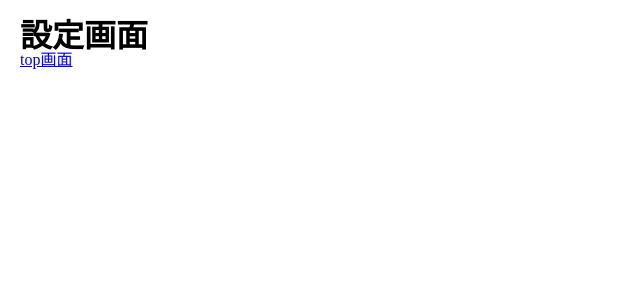
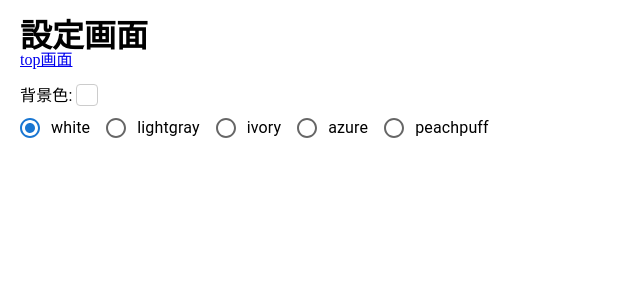
Before and after one commit to JuntaHara/ToDo_App, a React (Create React App) app: page /setting in a window 1280 px wide. Shown: the top 300 px of the page, without its empty margins (0-640 px from the left). Built offline with nearby package versions, Linux system fonts and the light colour scheme.

Commit message:
context昨日の追加

```diff
--- a/src/App.js
+++ b/src/App.js
@@ -1,18 +1,28 @@
 import Top from './pages/top';
 import { BrowserRouter, Routes, Route } from 'react-router-dom';
 import Setting from './pages/setting';
+import {useReducer } from 'react';
+import SettingContext from './contexts/setting';
 
 function App() {
+  const initialState = {
+    backgroundColor: 'white'
+  }
+  function reducer(state, color) {
+    return { backgroundColor: color };
+  }
+  const [state, dispatch] = useReducer(reducer, initialState);
 
   return (
+    <SettingContext.Provider value={{state, dispatch}}>
       <BrowserRouter>
         <Routes>
           <Route path="/" element={<Top />} />
           <Route path="setting" element={<Setting />} />
         </Routes>
       </BrowserRouter>
+    </SettingContext.Provider>
   );
 }
 
-
 export default App;
--- /dev/null
+++ b/src/components/colorTile.js
@@ -0,0 +1,8 @@
+import React from 'react';
+import styles from '../styles/colorTile.module.scss'
+
+function ColorTile(props) {
+  return <div className={styles.wrap} style={{ backgroundColor: `${props.color}`}} />;
+};
+
+export default ColorTile;
--- /dev/null
+++ b/src/contexts/setting.js
@@ -0,0 +1,5 @@
+import { createContext } from 'react';
+
+const SettingContext = createContext();
+
+export default SettingContext;
--- a/src/pages/setting.js
+++ b/src/pages/setting.js
@@ -1,13 +1,43 @@
-import React from 'react';
+import React, { useContext } from 'react';
+import SettingContext from '../contexts/setting';
 import { Link } from "react-router-dom";
+import Radio from '@mui/material/Radio';
+import RadioGroup from '@mui/material/RadioGroup';
+import FormControlLabel from '@mui/material/FormControlLabel';
+import FormControl from '@mui/material/FormControl';
+import FormLabel from '@mui/material/FormLabel';
+import ColorTile from '../components/colorTile';
 
 function Setting() {
+  const { state, dispatch } = useContext(SettingContext);
+
+  function handlerRadioChange(e, color) {
+    dispatch(color);
+  }
+
   return (
     <div style={{ padding: '20px', display: 'flex', flexDirection: 'column' }}>
       <h1 style={{ fontWeight: 'bold', fontSize: '32px' }}>設定画面</h1>
       <Link to="/">top画面</Link>
+      <FormControl margin='normal'>
+        <FormLabel id="color-radio-buttons-group-label">
+          <div style={{ display: 'flex' }}><span style={{ marginRight: '4px', color: 'black' }}>背景色: </span><ColorTile color={state.backgroundColor} /></div>
+        </FormLabel>
+        <RadioGroup
+          aria-labelledby="color-radio-buttons-group-label"
+          defaultValue={state.backgroundColor}
+          name="radio-buttons-group"
+          row
+        >
+          <FormControlLabel value="white" control={<Radio />} label="white" onChange={e => handlerRadioChange(e, 'white')} />
+          <FormControlLabel value="lightgray" control={<Radio />} label="lightgray" onChange={e => handlerRadioChange(e, 'lightgray')} />
+          <FormControlLabel value="ivory" control={<Radio />} label="ivory" onChange={e => handlerRadioChange(e, 'ivory')} />
+          <FormControlLabel value="azure" control={<Radio />} label="azure" onChange={e => handlerRadioChange(e, 'azure')} />
+          <FormControlLabel value="peachpuff" control={<Radio />} label="peachpuff" onChange={e => handlerRadioChange(e, 'peachpuff')} />
+        </RadioGroup>
+      </FormControl>
     </div>
-  );
+    );
   }
 
   export default Setting;
--- a/src/pages/top.js
+++ b/src/pages/top.js
@@ -1,9 +1,11 @@
-import { useState } from 'react';
+import { useState, useContext } from 'react';
 import MemoList from '../components/memoList';
 import MemoForm from '../components/memoForm';
 import { Link } from "react-router-dom";
+import SettingContext from '../contexts/setting';
 
 function Top() {
+  const { state } = useContext(SettingContext);
 
   const [memos, setMemo] = useState([
       {
@@ -26,7 +28,7 @@ function Top() {
   }
 
   return (
-    <div style={{ padding: '20px'}}>
+    <div style={{ padding: '20px', backgroundColor: state.backgroundColor}}>
       <h1 style={{ fontWeight: 'bold', fontSize: '32px' }}>To Do App</h1>
       <Link to="setting">設定画面</Link>
       <MemoForm submitButtonClickHandler={draftToMemos}/>
--- /dev/null
+++ b/src/styles/colorTile.module.scss
@@ -0,0 +1,7 @@
+.wrap {
+  width: 20px;
+  height: 20px;
+  border-radius: 4px;
+  border: 1px solid rgb(204, 204, 204);
+  transition: all 1s;
+}
```
Lines whose indentation alone changed are shown as unchanged.
